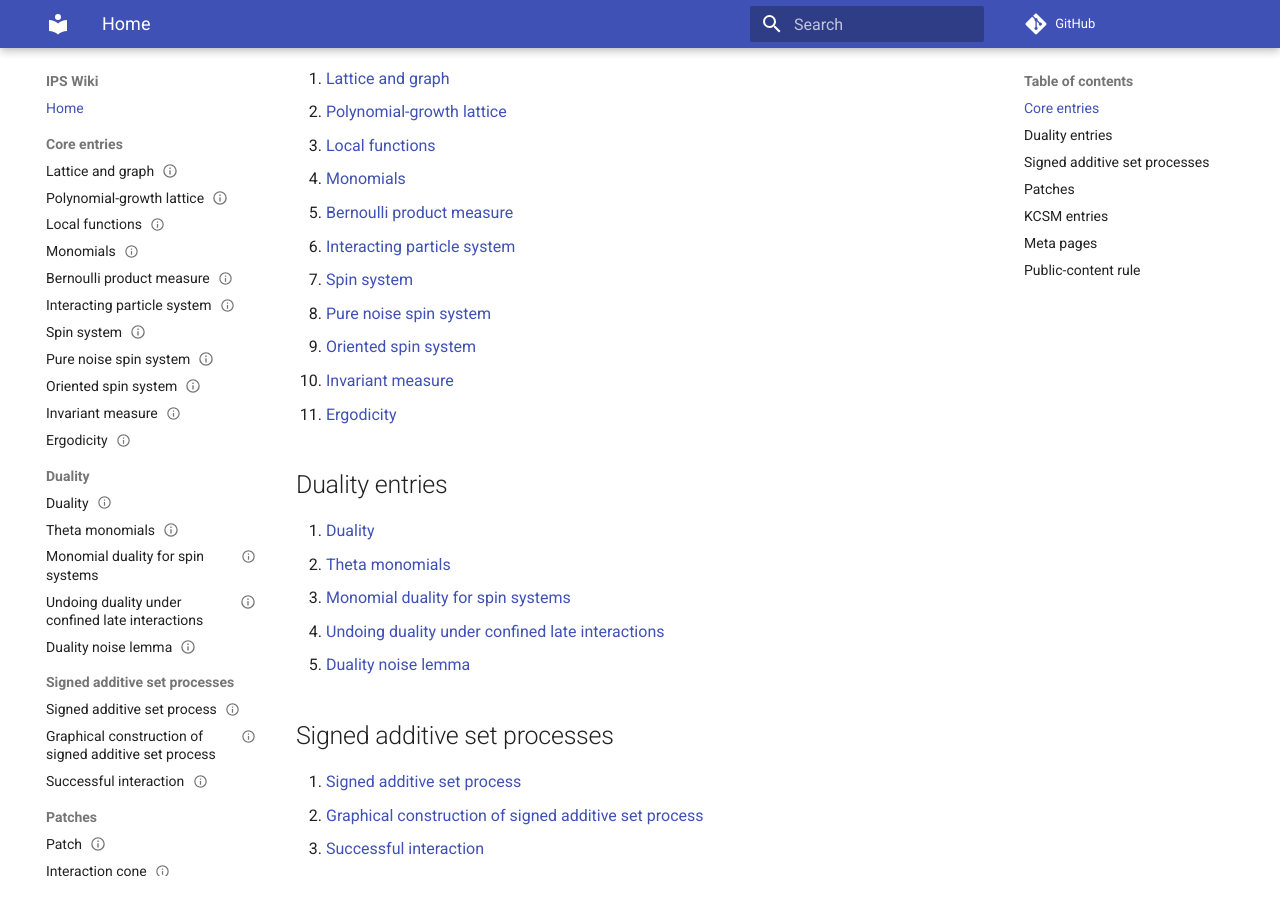
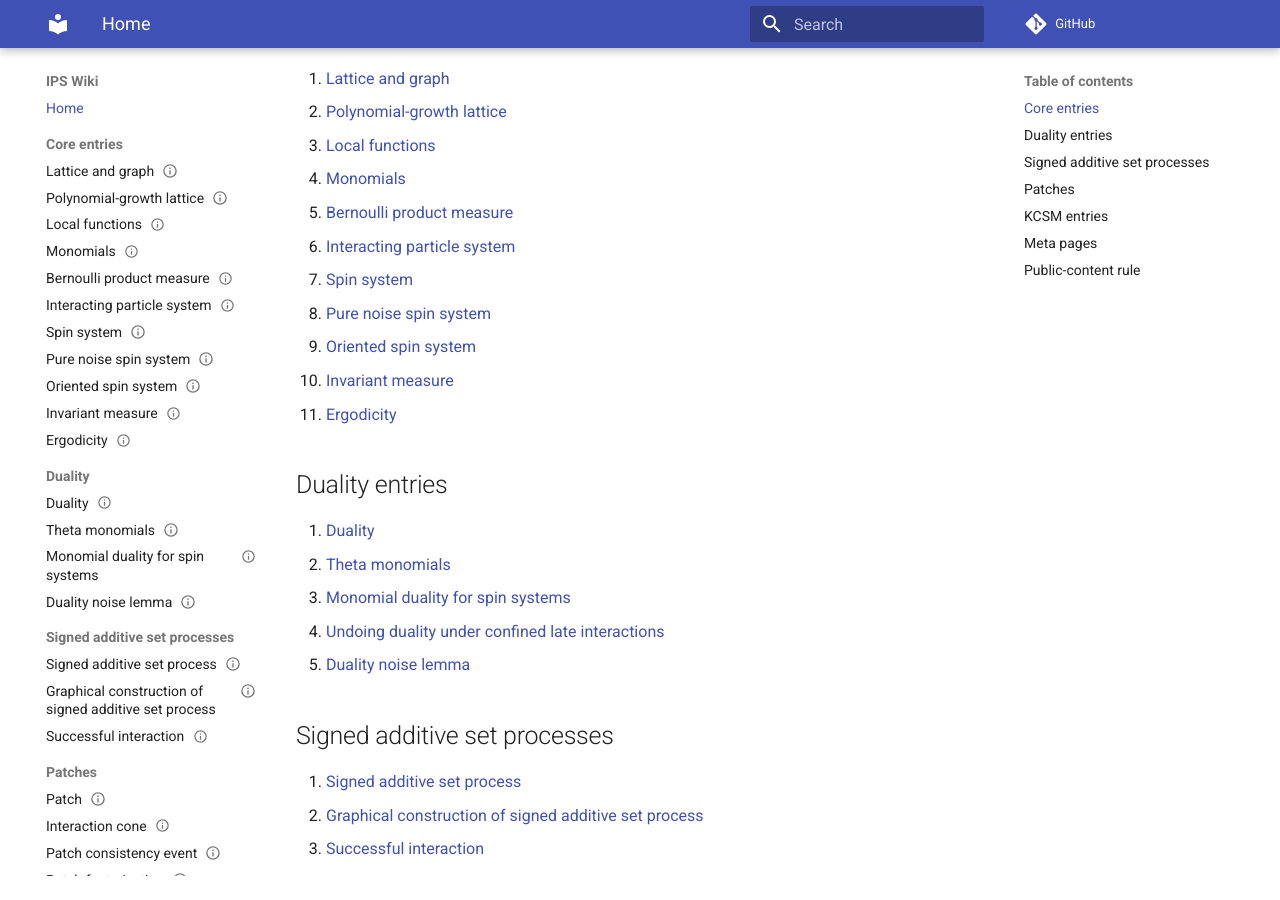
Before and after one commit to maciejgluchowski86-beep/ips-wiki, an MkDocs documentation site: the page built from docs/index.md, in a window 1280 px wide and 900 px high, scrolled down 365 px. Built offline with MkDocs 1.6.1 and Material for MkDocs 9.7.7, drawn with Linux system fonts in a browser that asks for light colours; comment, search, counter and statistics services are not loaded.

Commit message:
Move confined duality entry to patches

```diff
--- a/mkdocs.yml
+++ b/mkdocs.yml
@@ -35,7 +35,6 @@ nav:
       - Duality: entries/duality.md
       - Theta monomials: entries/theta-monomials.md
       - Monomial duality for spin systems: entries/monomial-duality-for-spin-systems.md
-      - Undoing duality under confined late interactions: entries/undoing-duality-under-confined-late-interactions.md
       - Duality noise lemma: entries/duality-noise-lemma.md
   - Signed additive set processes:
       - Signed additive set process: entries/signed-additive-set-process.md
@@ -51,6 +50,7 @@ nav:
       - Patch critical density: entries/patch-critical-density.md
       - High-density measure: entries/high-density-measure.md
       - Patch representation of spin systems: entries/patch-representation-of-spin-systems.md
+      - Undoing duality under confined late interactions: entries/undoing-duality-under-confined-late-interactions.md
       - Monomial monotonicity for high-density measures: entries/monomial-monotonicity-for-high-density-measures.md
       - Common invariant limit under uniform pure deaths: entries/common-invariant-limit-under-uniform-pure-deaths.md
   - KCSM:
```
